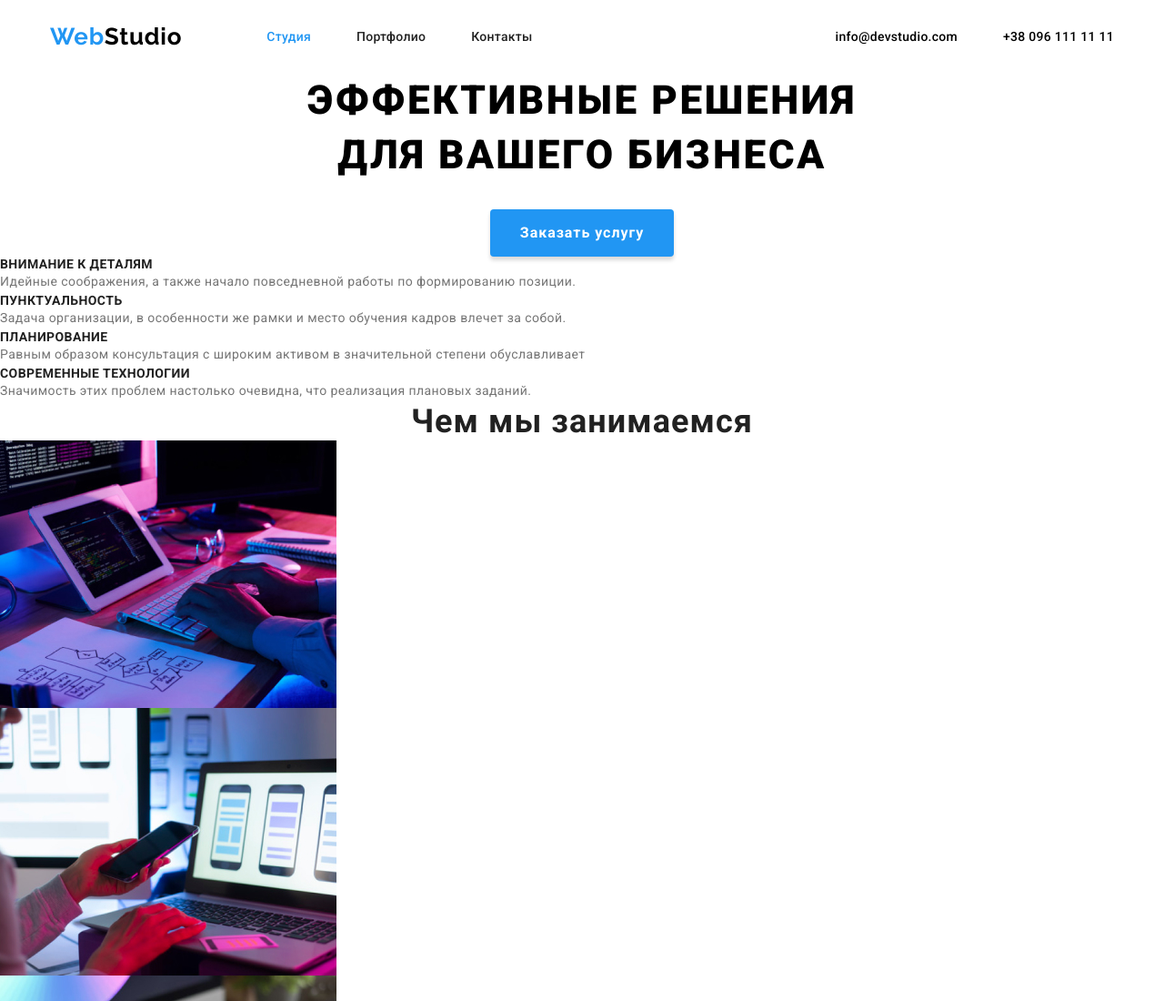
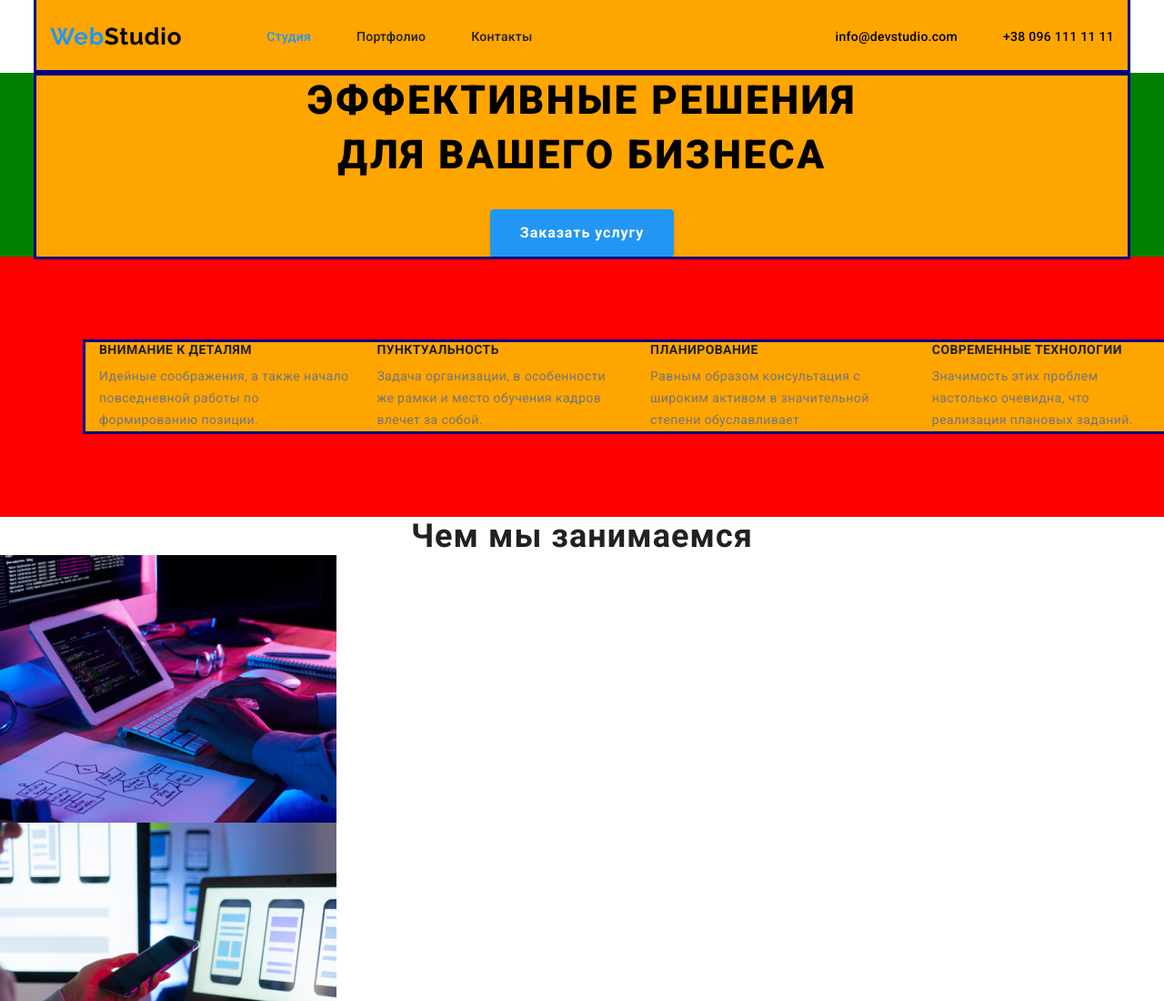
Before and after one commit to Novoidarskyi/goit-markup-hw-03, a plain HTML site: page index.html in a window 1280 px wide. Shown: the top 1100 px of the page at 91% size. Drawn offline with nearby package versions, Linux system fonts and the light colour scheme.

Commit message:
Содержит позиционирование элементов на секции "Преимущества"

```diff
--- a/css/main.css
+++ b/css/main.css
@@ -42,7 +42,8 @@ img {
   padding-right: 15px;
   margin-left: auto;
   margin-right: auto;
-  /* background-color: grey; */
+  background-color: orange;
+  outline: 3px solid navy;
   }
 
 
@@ -72,6 +73,10 @@ img {
   letter-spacing: 0.03em;
   color: var(--secondary-color);
 }
+
+.section-container {
+  padding: 94px;
+ }
 
 /*++++++++++ Header ++++++++++  */
 
@@ -155,6 +160,10 @@ img {
 
 /*++++++++++ Hero ++++++++++  */
 
+.hero {
+  background-color: green;
+}
+
 .hero-title {
   margin-bottom: 30px;
 
@@ -188,7 +197,25 @@ img {
 
 /*++++++++++ Advantages ++++++++++  */
 
+.advantages {
+  background-color: red;
+}
+
+
+
+.advantages-list {
+  display: flex;
+  align-items: center;
+  justify-content: space-between;
+  }
+
+.advantages-list-item:not(:last-child) {
+  margin-right: 30px;
+}
+
 .advantages-title {
+  margin-bottom: 10px;
+
   font-weight: 700;
   font-size: 14px;
   line-height: 1.143;
@@ -204,6 +231,7 @@ img {
   letter-spacing: 0.03em;
   color: var(--main-color);
 }
+
 
 /*++++++++++ Our team ++++++++++  */
 
--- a/index.html
+++ b/index.html
@@ -61,30 +61,31 @@
         </div>
       </section>
       <!-- Преимущества -->
-      <section class="advantages">
+      <section class="advantages section-container">
+        <div class="container">
           <h2 class="visually-hidden">Преимущества</h2>
-        <ul>
-          <li>
+          <ul class="advantages-list">
+            <li class="advantages-list-item">
               <h3 class="advantages-title">Внимание к деталям</h3>
               <p class="advantages-text">
                 Идейные соображения, а также начало повседневной работы по
                 формированию позиции.
               </p>
             </li>
-          <li>
+            <li class="advantages-list-item">
               <h3 class="advantages-title">Пунктуальность</h3>
               <p class="advantages-text">
-              Задача организации, в особенности же рамки и место обучения кадров
-              влечет за собой.
+                Задача организации, в особенности же рамки и место обучения
+                кадров влечет за собой.
               </p>
             </li>
-          <li>
+            <li class="advantages-list-item">
               <h3 class="advantages-title">Планирование</h3>
               <p class="advantages-text">
                 Равным образом консультация с широким активом в значительной
                 степени обуславливает
               </p>
-          </li>
+            </li class="advantages-list-item">
             <li>
               <h3 class="advantages-title">Современные технологии</h3>
               <p class="advantages-text">
@@ -93,6 +94,7 @@
               </p>
             </li>
           </ul>
+        </div>
       </section>
       <!-- Чем мы занимаемся -->
       <section class="works">
```
Lines whose indentation alone changed are shown as unchanged.
